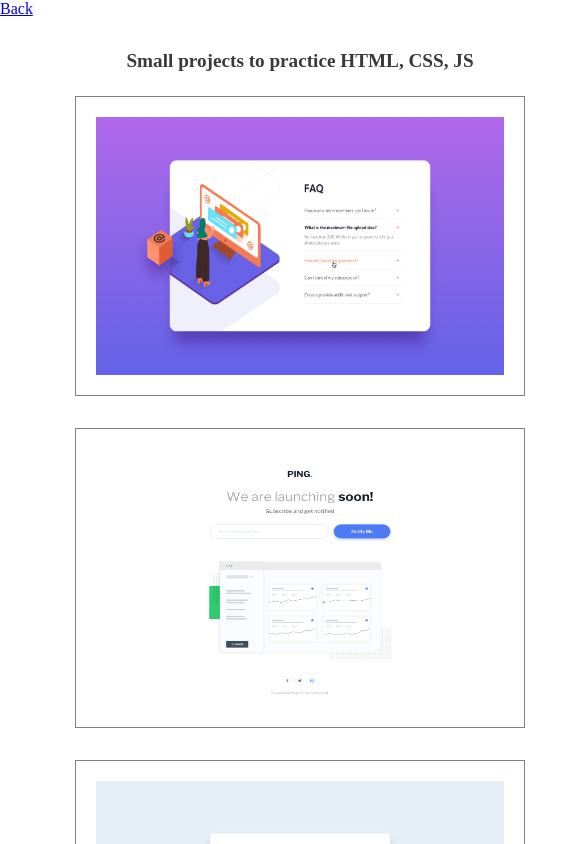
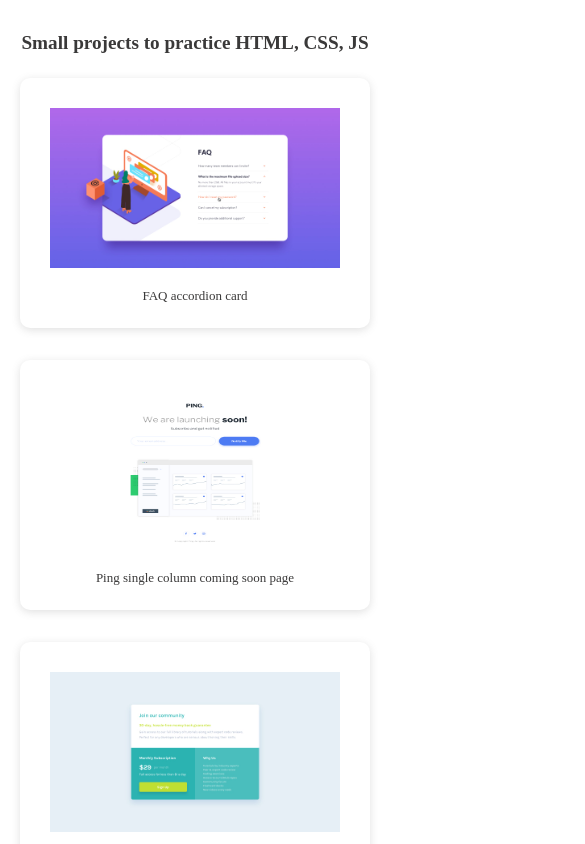
Before and after one commit to Dina2703/css_small-projects, a React (Create React App) app: page / in a window 390 px wide. Shown: the top 844 px of the page, 585 px wide, since content can reach past the window. Built offline with nearby package versions, Linux system fonts and the light colour scheme.

Commit message:
Main component and style

```diff
--- a/src/components/Home.js
+++ b/src/components/Home.js
@@ -5,7 +5,7 @@ function Home() {
     <div>
       <header>
         <nav>
-          <NavLink to="/">Back</NavLink>
+          <NavLink to="/">Home page</NavLink>
         </nav>
       </header>
       <main>
--- a/src/components/Main.js
+++ b/src/components/Main.js
@@ -7,64 +7,78 @@ import signupFormImg from "../assets/sign-up/design/active-states.jpg";
 import socialImg from "../assets/social-section/design/desktop-design.jpg";
 import statsPreviewImg from "../assets/stats-preview/design/desktop-design.jpg";
 import { Link } from "react-router-dom";
+import "../style/main.css";
 
 const images = [
   {
     img: accordionImg,
     id: 1,
     path: "accordion-card",
+    project: "FAQ accordion card",
   },
   {
     img: comingSoonImg,
     id: 2,
     path: "coming-soon",
+    project: "Ping single column coming soon page",
   },
   {
     img: priceGridImg,
     id: 3,
     path: "price-grid",
+    project: "Single price grid component",
   },
   {
     img: huddleImg,
     id: 4,
     path: "huddle-landing-page",
+    project: "Huddle landing page ",
   },
   {
     img: previewCardImg,
     id: 5,
     path: "preview-card",
+    project: "3-column preview card component",
   },
   {
     img: socialImg,
     id: 7,
     path: "social-section",
+    project: "Social proof section",
   },
   {
     img: statsPreviewImg,
     id: 8,
     path: "stats-preview-card",
+    project: "Stats preview card component",
   },
   {
     img: signupFormImg,
     id: 9,
     path: "sign-up-form",
+    project: "Intro component with sign-up form",
   },
 ];
 
 function Main() {
   return (
-    <div className="app">
+    <section id="main">
+      <div className="container">
         <h2 className="title">Small projects to practice HTML, CSS, JS</h2>
+        <div className="projects-wrapper">
           <ul>
             {images.map((each) => (
               <li key={each.id}>
                 <Link to={each.path}>
                   <img src={each.img} alt="project name" />
                 </Link>
+                <span className="label">{each.project} </span>
               </li>
             ))}
           </ul>
         </div>
+      </div>
+    </section>
   );
 }
 
--- a/src/index.css
+++ b/src/index.css
@@ -10,52 +10,8 @@ body {
   padding: 0;
   box-sizing: border-box;
 }
-.app {
-  width: 100%;
-  margin: 2rem auto;
+
+/* hide 'home page' link, at the main page */
+header nav a.active {
+  display: none;
 }
-
-.title {
-  padding: 0.5rem;
-  color: rgb(58, 57, 57);
-  text-align: center;
-  margin: 1.5rem;
-}
-
-ul li {
-  list-style-type: none;
-  width: 450px;
-  height: 300px;
-  border: 1px solid gray;
-  margin: auto;
-  padding: 20px;
-}
-
-img {
-  width: 100%;
-  height: 100%;
-}
-
-.app > h2 {
-  text-align: center;
-}
-
-.app > ul {
-  display: grid;
-  grid-template-columns: auto auto;
-  row-gap: 2rem;
-}
-
-@media screen and (max-width: 1050px) {
-  .app {
-    width: 600px;
-  }
-  .app > ul {
-    grid-template-columns: auto;
-  }
-
-  .title {
-    font-size: 1.2rem;
-    padding: 0 20px;
-  }
-}
--- /dev/null
+++ b/src/style/main.css
@@ -0,0 +1,93 @@
+#main .container {
+  margin: 2rem auto;
+}
+
+.title {
+  padding: 0.5rem;
+  color: rgb(58, 57, 57);
+  text-align: center;
+  margin: 1.5rem 0;
+}
+
+#main .projects-wrapper {
+  margin: 0 auto;
+  padding: 0 40px;
+}
+
+#main ul {
+  margin: 10px 36px;
+}
+
+#main ul li {
+  list-style-type: none;
+  width: 480px;
+  height: 350px;
+  border: 1px solid gray;
+  padding: 30px 30px 60px;
+  margin: auto;
+  border: none;
+  box-shadow: rgba(99, 99, 99, 0.2) 0px 2px 8px 0px;
+  border-radius: 10px;
+  position: relative;
+}
+
+#main ul li img {
+  transition: transform 0.15 ease-in-out;
+}
+
+#main ul li img:hover {
+  transform: scale(0.99);
+}
+
+img {
+  width: 100%;
+  height: 100%;
+}
+
+#main > h2 {
+  text-align: center;
+}
+
+#main ul {
+  display: grid;
+  grid-template-columns: auto auto;
+  row-gap: 2rem;
+}
+
+.label {
+  position: absolute;
+  width: 100%;
+  height: 40px;
+  bottom: 0;
+  right: 0;
+  text-align: center;
+  font-size: larger;
+  color: rgb(58, 57, 57);
+}
+
+@media screen and (max-width: 1100px) {
+  #main ul {
+    grid-template-columns: auto;
+    margin: 10px 6px;
+  }
+
+  #main .projects-wrapper {
+    margin: 0 auto;
+    padding: 0 10px;
+  }
+
+  .label {
+    font-size: small;
+  }
+}
+@media screen and (max-width: 500px) {
+  #main ul li {
+    width: 350px;
+    height: 250px;
+  }
+
+  .title {
+    font-size: 1.2rem;
+    padding: 0 20px;
+  }
+}
```
Lines whose indentation alone changed are shown as unchanged.
